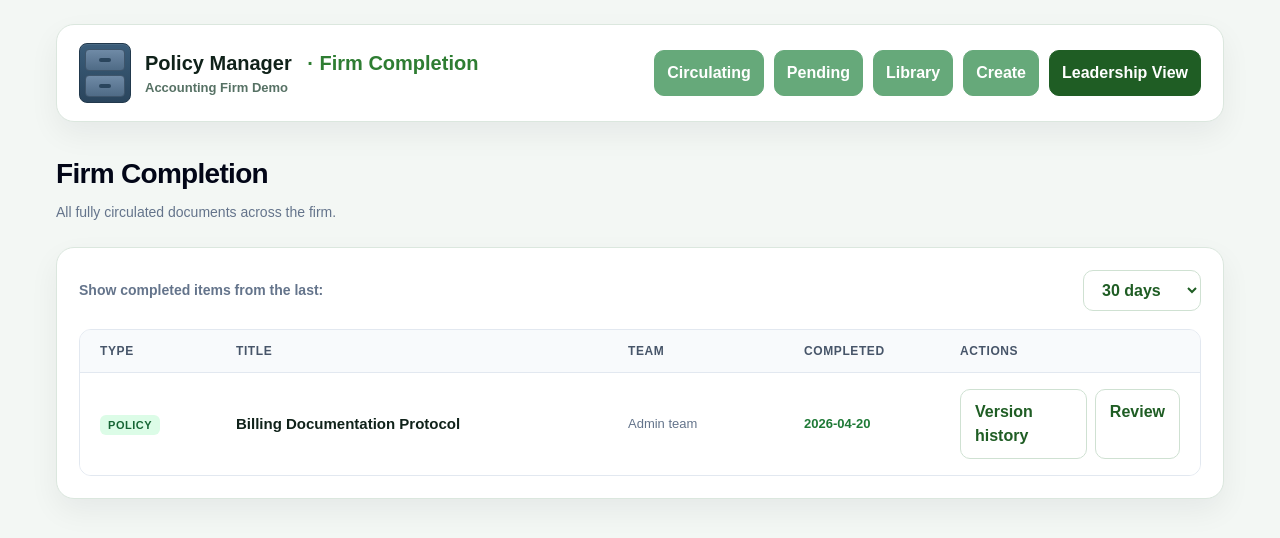
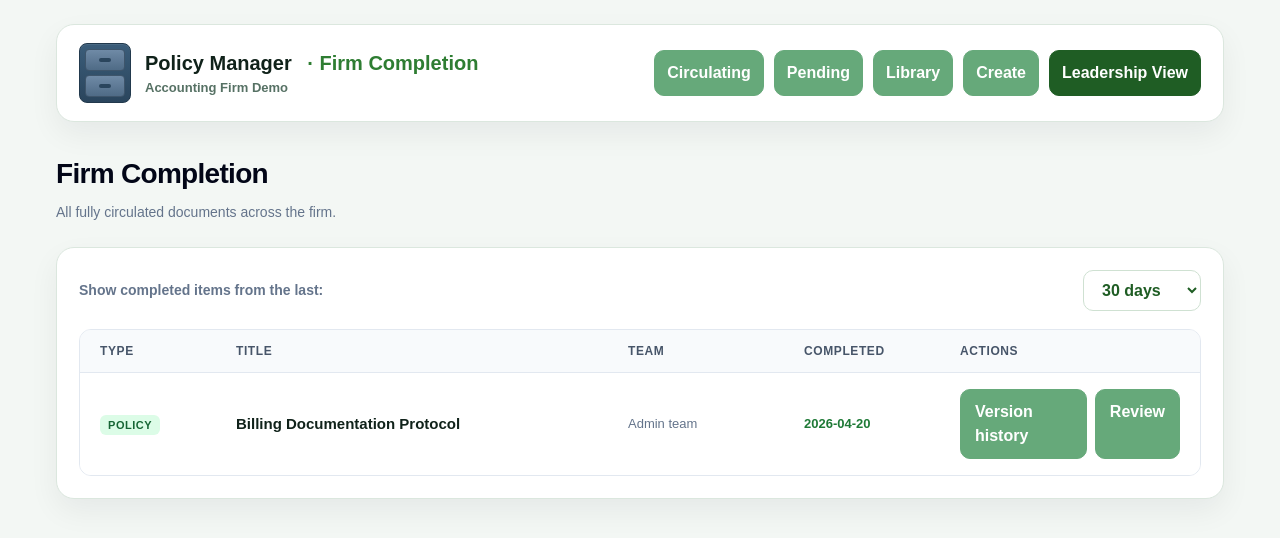
Before and after one commit to phoenixinc37-hue/policy-manager, a Next.js app: page /completion in a window 1280 px wide. Shown: the top 538 px of the page. Built offline with nearby package versions, Linux system fonts and the light colour scheme.

Commit message:
style: make completion action buttons light green

```diff
--- a/app/completion/page.tsx
+++ b/app/completion/page.tsx
@@ -180,12 +180,12 @@ const primaryButton = {
 
 const actionButtonLink = {
   textDecoration: "none",
-  background: "#ffffff",
-  color: "#1f5d24",
+  background: "#66a97a",
+  color: "#ffffff",
   padding: "10px 14px",
   borderRadius: 10,
   fontWeight: 700,
-  border: "1px solid #cfe1d2",
+  border: "1px solid #66a97a",
 };
 
 const rangeSelect = {
```
